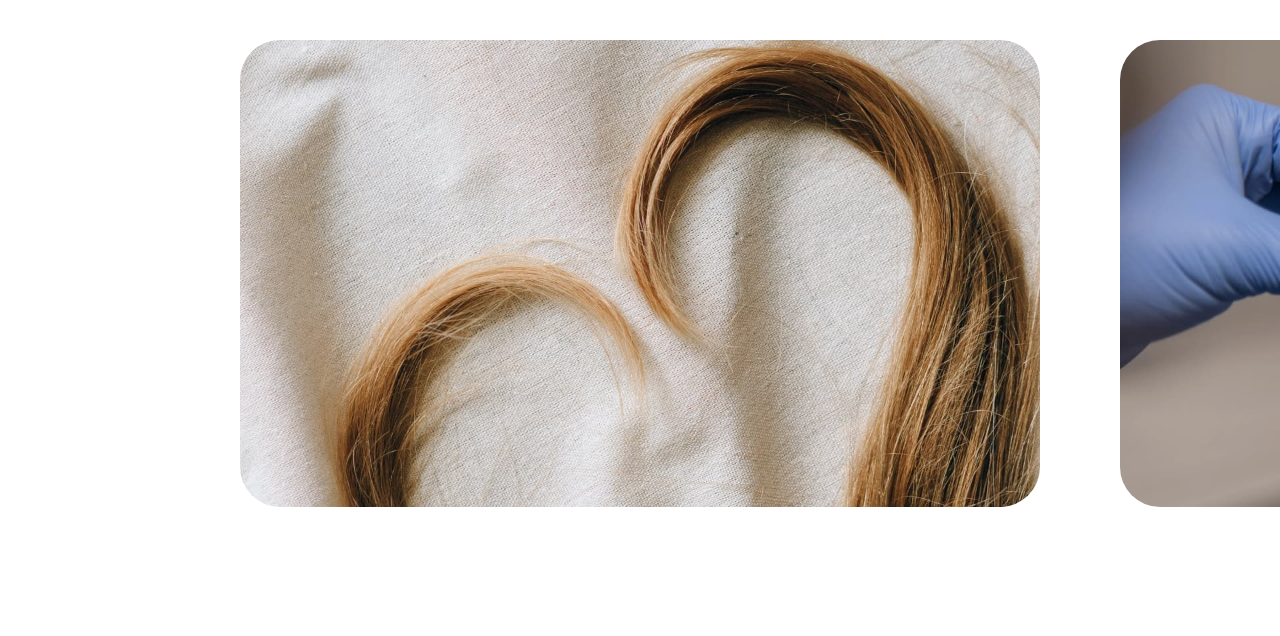
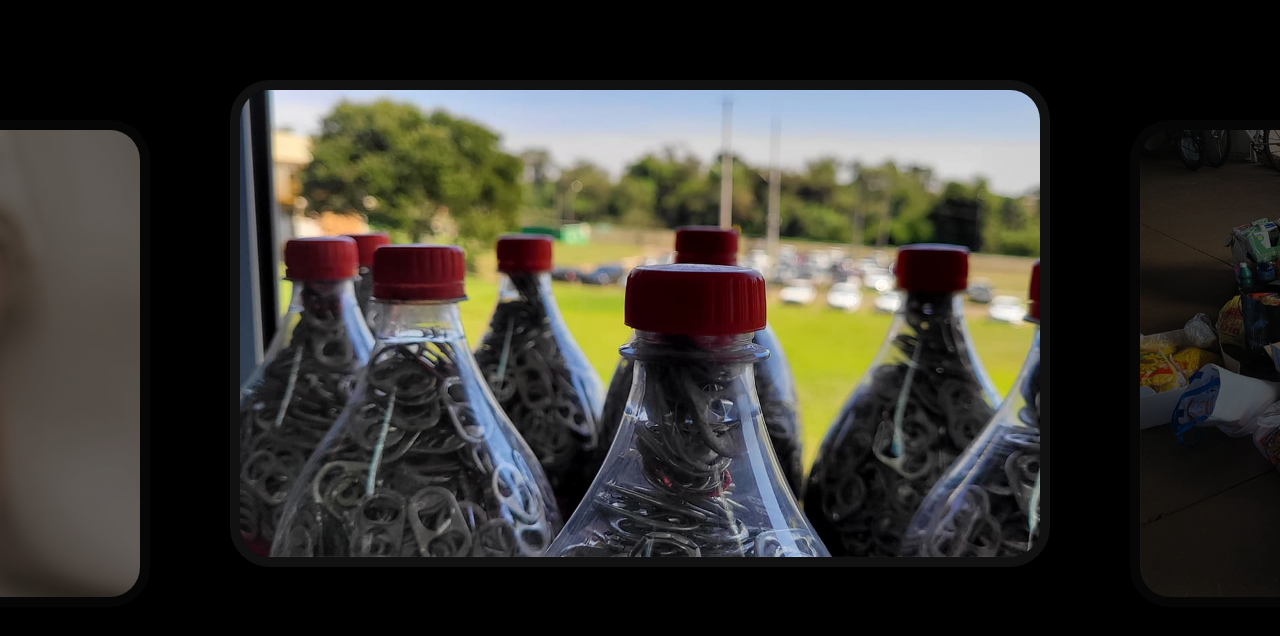
Before and after one commit to MatheusTG/slides, a website built with webpack: page index.html in a window 1280 px wide. Built offline with nearby package versions, Linux system fonts and the light colour scheme.

Commit message:
Ativação do slide

```diff
--- a/index.html
+++ b/index.html
@@ -11,9 +11,9 @@
     <ul class="slide">
       <li><img src="./dist/assets/img/slide-cabelo.jpg" alt="Cabelo"></li>
       <li><img src="./dist/assets/img/slide-sangue.jpg" alt="Sangue"></li>
+      <li><img src="./dist/assets/img/slide-lacres.jpg" alt="Lacres"></li>
       <li><img src="./dist/assets/img/slide-comida.jpg" alt="Comida"></li>
       <li><img src="./dist/assets/img/slide-medula.jpg" alt="Medula"></li>
-      <li><img src="./dist/assets/img/slide-lacres.jpg" alt="Lacres"></li>
     </ul>
   </section>
 
--- a/src/slide.ts
+++ b/src/slide.ts
@@ -32,7 +32,7 @@ export default class Slide {
   transition(active: boolean) {
     if (this.slide) {
       if (active) {
-        this.slide.style.transition = 'transform .3s';
+        this.slide.style.transition = 'transform 0.5s';
       } else {
         this.slide.style.transition = '';
       }
@@ -107,9 +107,12 @@ export default class Slide {
   }
 
   activeSlide(index: number) {
-    const position = this.slideArray[index - 1].position;
-    this.moveSlide(position);
-    this.dist.currentPosition = position;
+    const slide = this.slideArray[index - 1];
+    this.moveSlide(slide.position);
+    this.dist.currentPosition = slide.position;
+
+    this.slideArray.forEach((item) => item.element.classList.remove('active'));
+    slide.element.classList.add('active');
   }
 
   prev() {
@@ -144,7 +147,7 @@ export default class Slide {
     this.bindEvents();
     this.addSlideEvents();
     this.slidePostion();
-    this.activeSlide(1);
+    this.activeSlide(3);
     this.transition(true);
 
     return this;
```
Also changed, not shown: dist/assets/css/global.css, dist/assets/css/slide.css, dist/assets/js/main.js, 1 other file.
